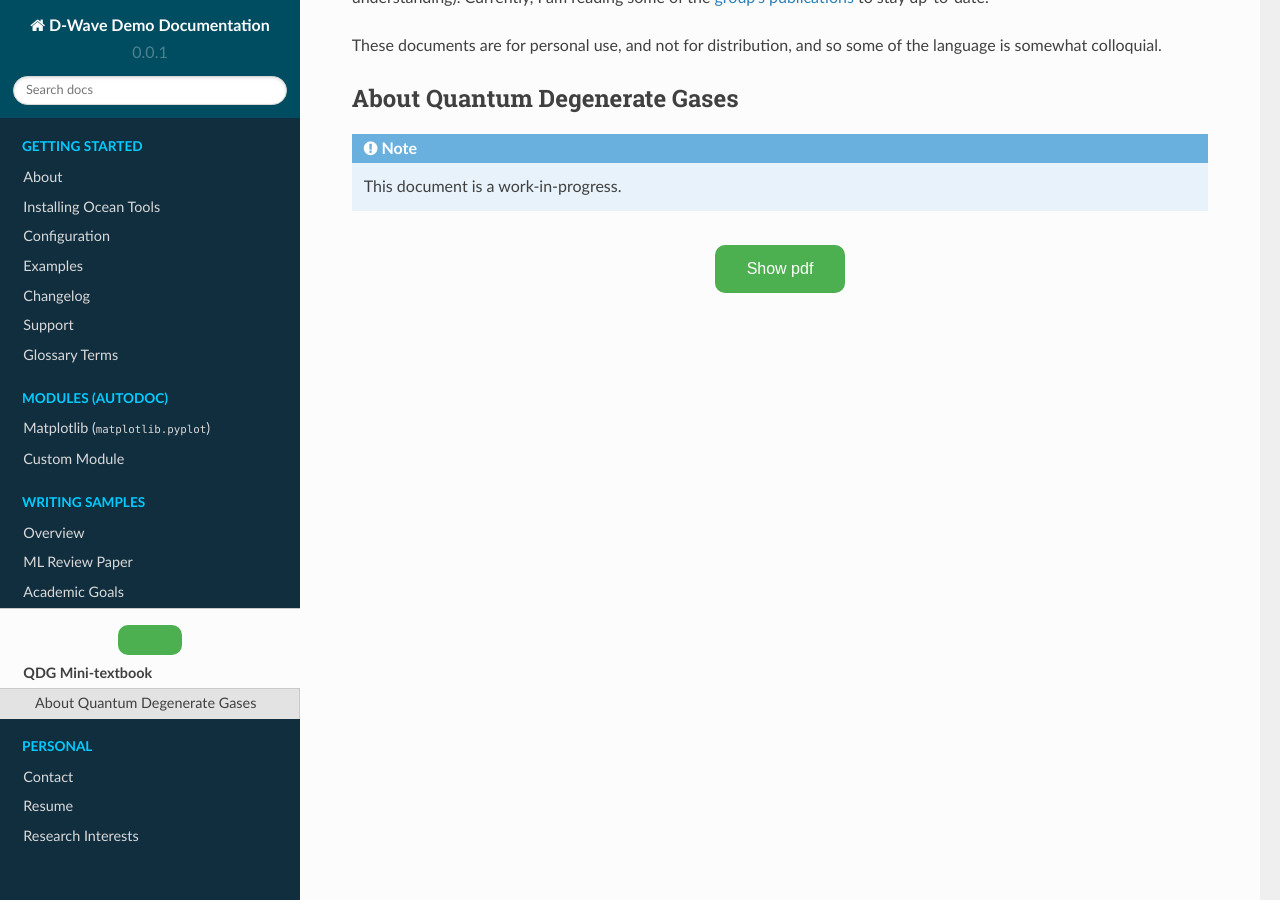
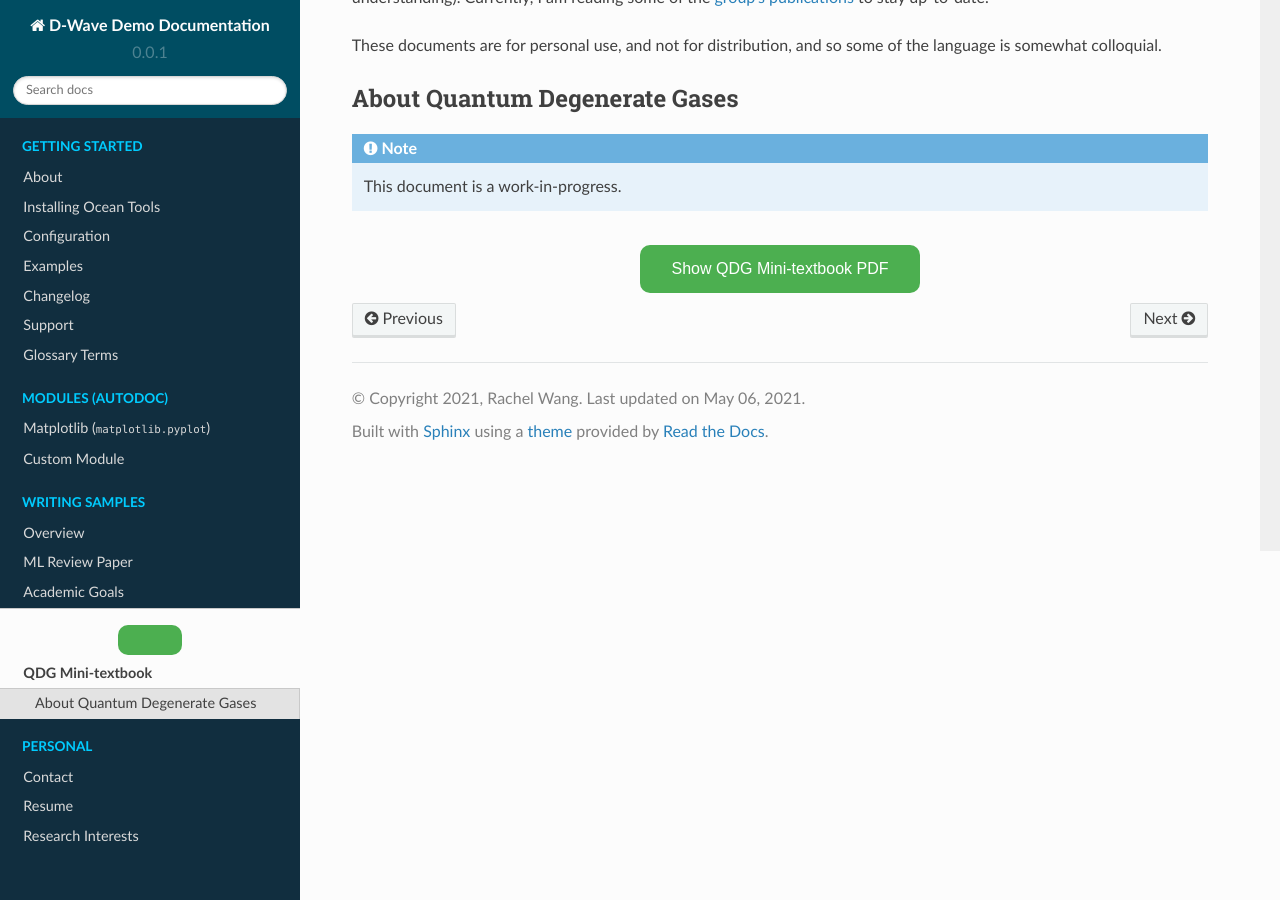
Before and after one commit to rcywang/d-wave-demodoc, a Sphinx documentation site: the page built from docs/QDG.rst, in a window 1280 px wide and 900 px high, scrolled down 349 px. Built offline with Sphinx 7.4.7 and the Read the Docs theme 2.0.0, drawn with Linux system fonts in a browser that asks for light colours.

Commit message:
update button name and remove pdf sizing window

```diff
--- a/docs/QDG.rst
+++ b/docs/QDG.rst
@@ -29,12 +29,12 @@ About Quantum Degenerate Gases
 
     <div class="container">
         <div class="buttonHolder">
-            <button id="showPDF03">Show pdf</button>
+            <button id="showPDF03">Show QDG Mini-textbook PDF</button>
         </div>
     </div>
 
     <body style="margin: 0px">
-     <div id="adobe-dc-view" style="height: 760px; width: 800px;"></div>
+     <div id="adobe-dc-view"></div>
      <script src="https://documentcloud.adobe.com/view-sdk/main.js"></script>
      <script type="text/javascript">
         document.addEventListener("adobe_dc_view_sdk.ready", function()
```
